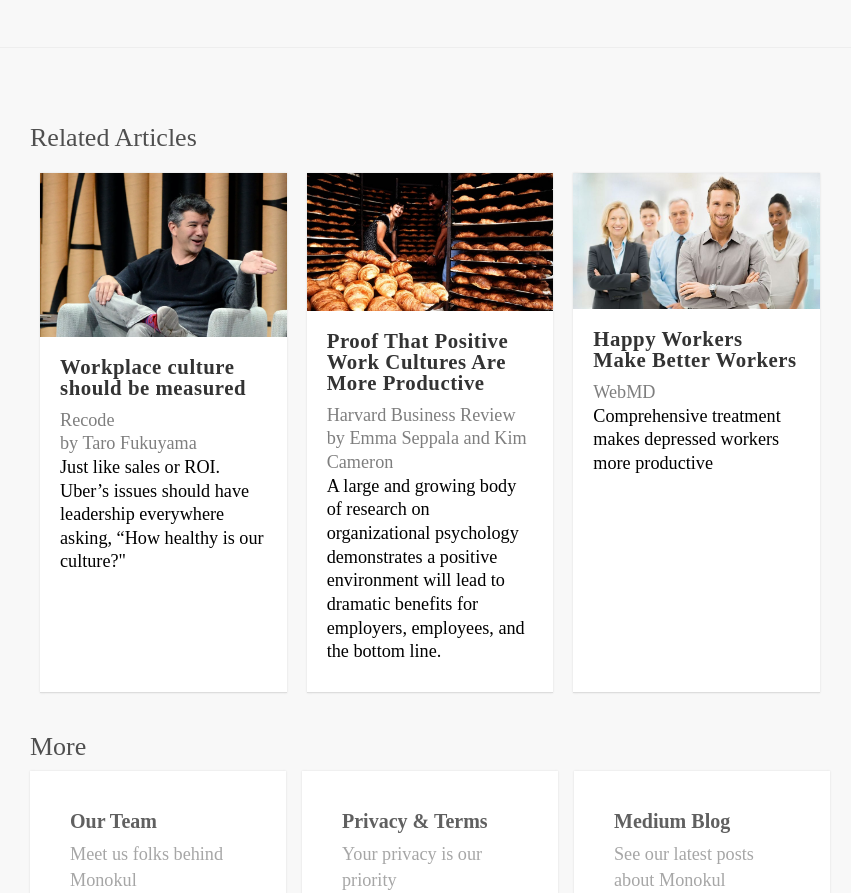
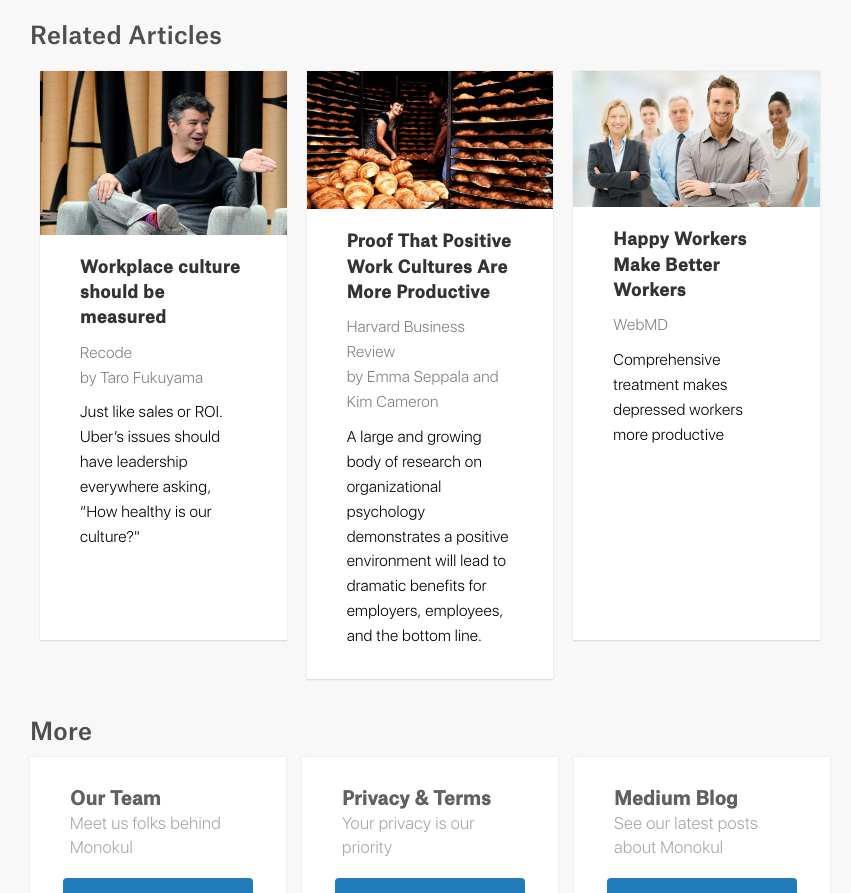
Before and after one commit to mimitranzambetti/monokul, a plain HTML site: page index.html in a window 1280 px wide. Shown: the part 2841-3734 px from the top of the page, without its empty margins (210-1061 px from the left). Drawn offline with nearby package versions, Linux system fonts and the light colour scheme; a web font is replaced by a local one.

Commit message:
font & typos update

```diff
--- a/css/main.css
+++ b/css/main.css
@@ -21,6 +21,35 @@
     format('truetype');
 }
 
+
+@font-face {
+	font-family: 'SF Regular';
+	src: url('../fonts/SFUIDisplay/SF-UI-Display-Regular.otf')
+    format('opentype');
+}
+
+@font-face {
+	font-family: 'SF Light';
+	src: url('../fonts/SFUIDisplay/SF-UI-Display-Light.otf')
+    format('opentype');
+}
+
+@font-face {
+	font-family: 'Atlas Grotesk Regular';
+	src:
+    url('../fonts/AtlasGrotesk/AtlasGrotesk-Regular.otf')
+    format('opentype');
+
+}
+
+@font-face {
+	font-family: 'Atlas Grotesk Medium';
+	src:
+    url('../fonts/AtlasGrotesk/AtlasGrotesk-Medium.otf')
+    format('opentype');
+
+}
+
 /* BODY & HEADERS*/
 
 body {
@@ -28,11 +57,12 @@ body {
     min-width: 340px;
 	background: #f8f8f8;
     background-size: 350vw;
-	font-family: 'Marion Regular';
+	font-family: 'SF Light';
+    letter-spacing: 0.2pt;
     font-variant-ligatures: none;
     -webkit-font-variant-ligatures: none;
 	color: #4f4f4f;
-    font-size: 1.3em;
+    font-size: 1.2em;
 	line-height: 2em;
 }
 
@@ -74,13 +104,17 @@ body {
         font-size: 2.5em;
         line-height: 3em;
 	}
+h1{
+    font-family: 'Atlas Grotesk Medium'
+}
 
-h3{
-    font-family: 'Calibre Semibold';
+h3 {
+    font-family: 'Atlas Grotesk Medium';
     text-transform: uppercase;
     letter-spacing: 2px;
     opacity: 0.6;
     font-size: 1em;
+    line-height: 1.4em;
 }
 
 /* STRIPS & CONTENT */
@@ -103,7 +137,7 @@ nav, footer {
 	padding: 15px 30px;
     width: 100%;
 	background: #fff;
-    font-family: 'Calibre Semibold';
+    font-family: 'Atlas Grotesk Medium';
 }
 
 	.navlinks a {
@@ -365,7 +399,7 @@ footer {
 /* BUTTONS */
 input[type=submit]{
     width: 74%;
-    font-family: 'Calibre Semibold';
+    font-family: 'Atlas Grotesk Medium';
     text-transform: uppercase;
 	letter-spacing: 2px;
     font-size: 8pt;
@@ -398,7 +432,7 @@ input[type=submit]:hover {
     padding: 5%;
     box-shadow: 0 4px 8px 0 rgba(0, 0, 0, 0.2), 0 6px 20px 0 rgba(0, 0, 0, 0.19);
     font-size: 10pt;
-    font-family: 'Marion Regular';
+    font-family: 'SF Light';
     text-align: center;
 }
 
@@ -452,9 +486,11 @@ input[type=submit]:hover {
 .bold {
 	font-weight: 600;
     font-size: 1.1em;
-    line-height: 2em;
+    line-height: 1.3em;
     opacity: 0.9;
+    font-family: 'Atlas Grotesk Medium';
 }
+
 
 .quote {
 	opacity: .5;
@@ -476,7 +512,8 @@ a, a:visited {
 	display: block;
     width: 100%;
     margin-bottom: 20px;
-    min-height: 520px;
+    min-height: 570px;
+    padding: 0px 0px 20px;
 
 }
 
@@ -485,18 +522,23 @@ a, a:visited {
 
     .press h2{
         color: #333333;
-        font-size: 1.6em;
-        font-family: 'Marion Regular';
-    font-variant-ligatures: none;
-    -webkit-font-variant-ligatures: none;
+        font-family: 'Atlas Grotesk Medium';
+        font-variant-ligatures: none;
+        -webkit-font-variant-ligatures: none;
         letter-spacing: .4pt;
-        padding: 0px 20px;
+        padding: 0px 40px;
+        line-height: 1.5em;
+        font-size: 1.4em;
     }
 
 .press p{
-    padding: 0px 20px;
-    line-height: 1.3em;
+    padding: 0px 40px;
+    line-height: 1.6em;
+    font-size: 1.3em;
+    margin-top: 5px;
 }
+
+
 
 	.press:hover {
 		border-bottom: 1px solid #bbb;
@@ -538,7 +580,7 @@ a, a:visited {
     width: 78%;
     }
 
-    h1{font-size: 1.7em; line-height: 1.5;}
+    h1 {font-size: 1.7em; line-height: 1.5;}
     p{font-size: 1.3em;}
 
     .small-hide{
@@ -568,7 +610,7 @@ a, a:visited {
 	}
 
     .card-icon {
-		margin-top: 10px;
+		margin-top: 40px;
 		margin-bottom: 00px;
 		margin-left: 40px;
 	}
@@ -625,7 +667,7 @@ a, a:visited {
     }
 
 	h1 { font-size: 2em; }
-	h2 { font: bold 2.2em/1em 'Calibre Bold'; }
+	h2 { font: bold 2.2em/1em 'Atlas Grotesk Medium'; }
     h3{font-size: 1.5em;}
 	p { font-size: 1.4em; }
 
--- a/index.html
+++ b/index.html
@@ -285,7 +285,7 @@
         <br>
         by Taro Fukuyama
         <br>
-    </span>
+        </span></p><p>
         Just like sales or ROI. Uber’s issues should have leadership everywhere asking, “How healthy is our culture?"
     </p>
     </div>
@@ -300,7 +300,7 @@
         <br>
         by Emma Seppala and Kim Cameron
         <br>
-    </span>
+    </span></p><p>
         A large and growing body of research on organizational psychology demonstrates a positive environment will lead to dramatic benefits for employers, employees, and the bottom line.
     </p>
     </div>
@@ -314,7 +314,7 @@
         WebMD
         <br>
 
-    </span>
+    </span></p><p>
         Comprehensive treatment makes depressed workers more productive
     </p>
     </div>
```
Also changed, not shown: people.html (+4 -6 lines), fonts/AtlasGrotesk/AtlasGrotesk-Medium.otf (added), fonts/AtlasGrotesk/AtlasGrotesk-Regular.otf (added), fonts/SFUIDisplay/SF-UI-Display-Black.otf (added), fonts/SFUIDisplay/SF-UI-Display-Bold.otf (added), fonts/SFUIDisplay/SF-UI-Display-Heavy.otf (added), fonts/SFUIDisplay/SF-UI-Display-Light.otf (added), fonts/SFUIDisplay/SF-UI-Display-Medium.otf (added), fonts/SFUIDisplay/SF-UI-Display-Regular.otf (added), fonts/SFUIDisplay/SF-UI-Display-Semibold.otf (added), fonts/SFUIDisplay/SF-UI-Display-Thin.otf (added), fonts/SFUIDisplay/SF-UI-Display-Ultralight.otf (added), img/media-logos/website.png (added), img/team/ben.png.
